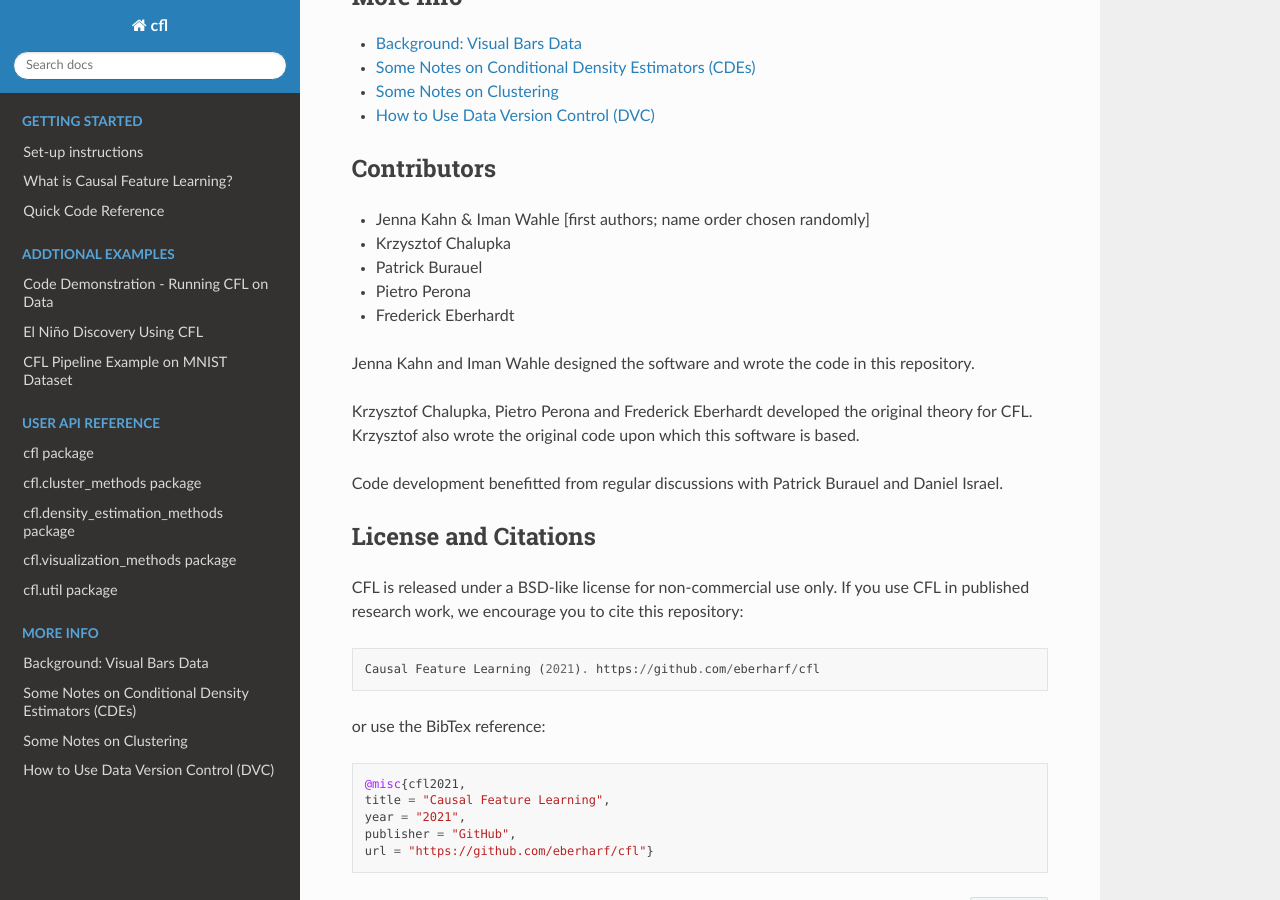
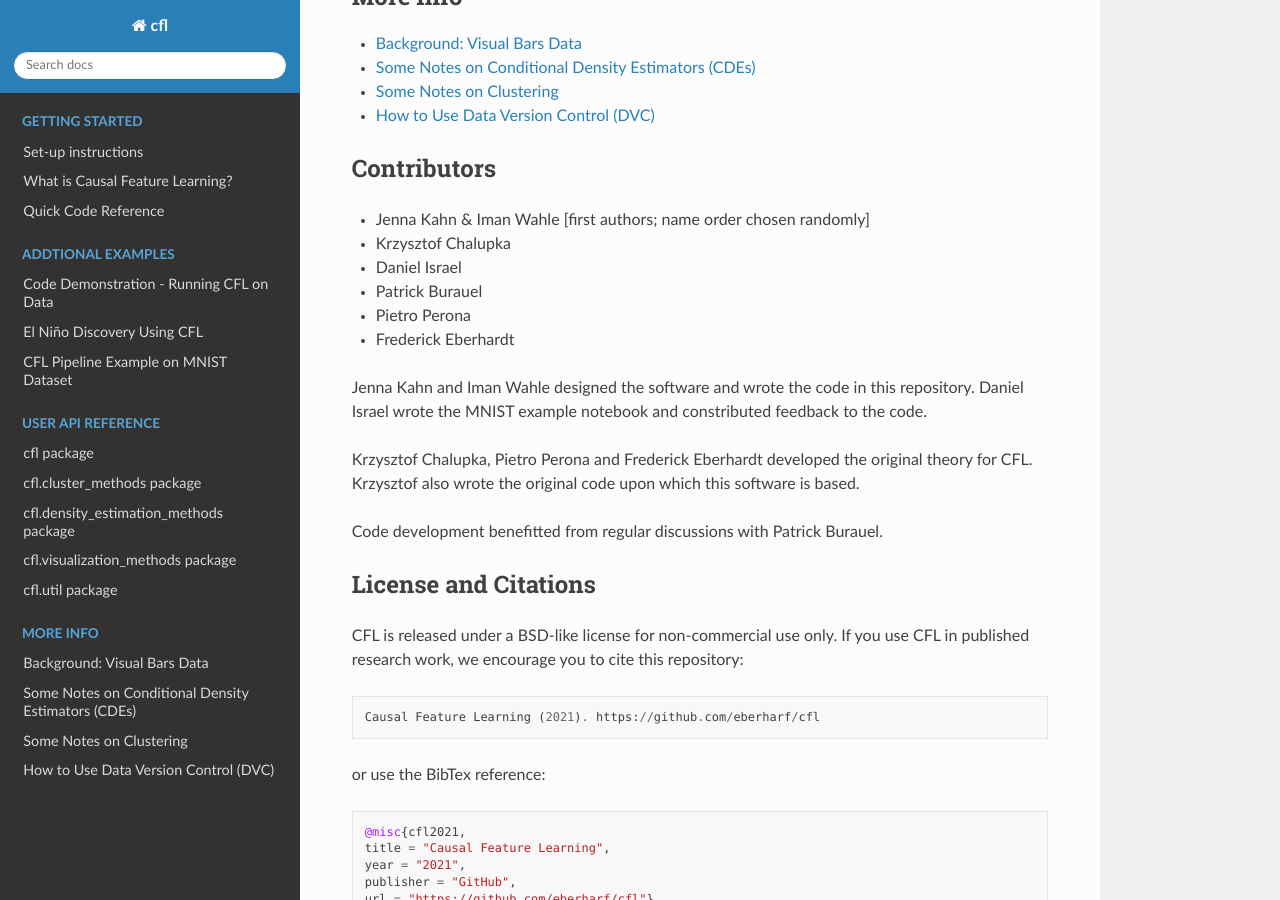
Before and after one commit to eberharf/cfl, a Sphinx documentation site: the page built from docs/source/index.rst, in a window 1280 px wide and 900 px high, scrolled down 728 px. Built offline with Sphinx 7.4.7 and the Read the Docs theme 2.0.0, drawn with Linux system fonts in a browser that asks for light colours.

Commit message:
add daniel to contributors

```diff
--- a/docs/source/index.rst
+++ b/docs/source/index.rst
@@ -52,19 +52,21 @@ Contributors
 
 -  Jenna Kahn & Iman Wahle [first authors; name order chosen randomly]
 -  Krzysztof Chalupka
+-  Daniel Israel
 -  Patrick Burauel
 -  Pietro Perona
 -  Frederick Eberhardt
 
 Jenna Kahn and Iman Wahle designed the software and wrote the code in
-this repository.
+this repository. Daniel Israel wrote the MNIST example notebook and
+constributed feedback to the code.
 
 Krzysztof Chalupka, Pietro Perona and Frederick Eberhardt developed the
 original theory for CFL. Krzysztof also wrote the original code upon
 which this software is based.
 
 Code development benefitted from regular discussions with Patrick
-Burauel and Daniel Israel.
+Burauel.
 
 License and Citations
 ********************************************
```
